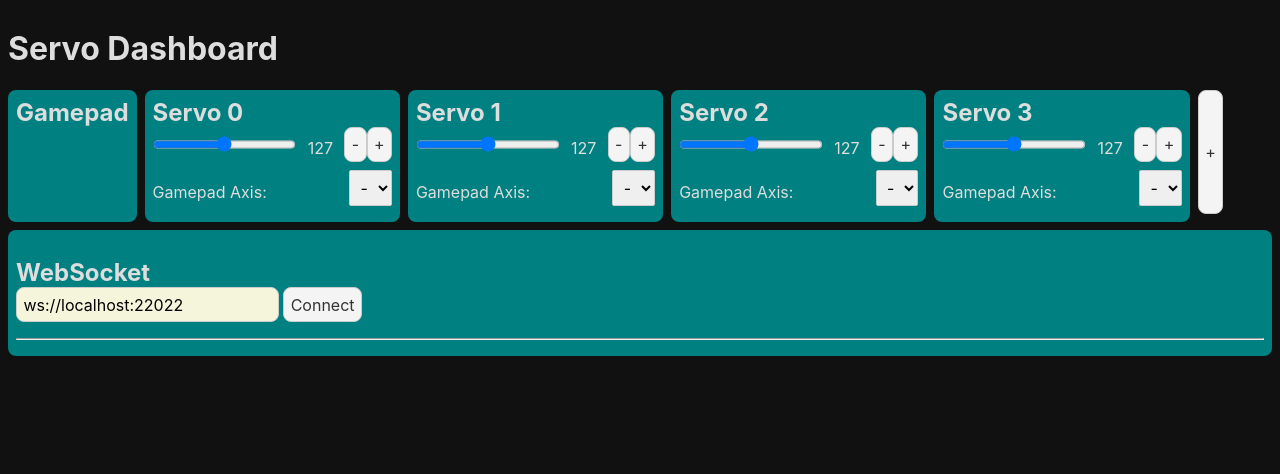
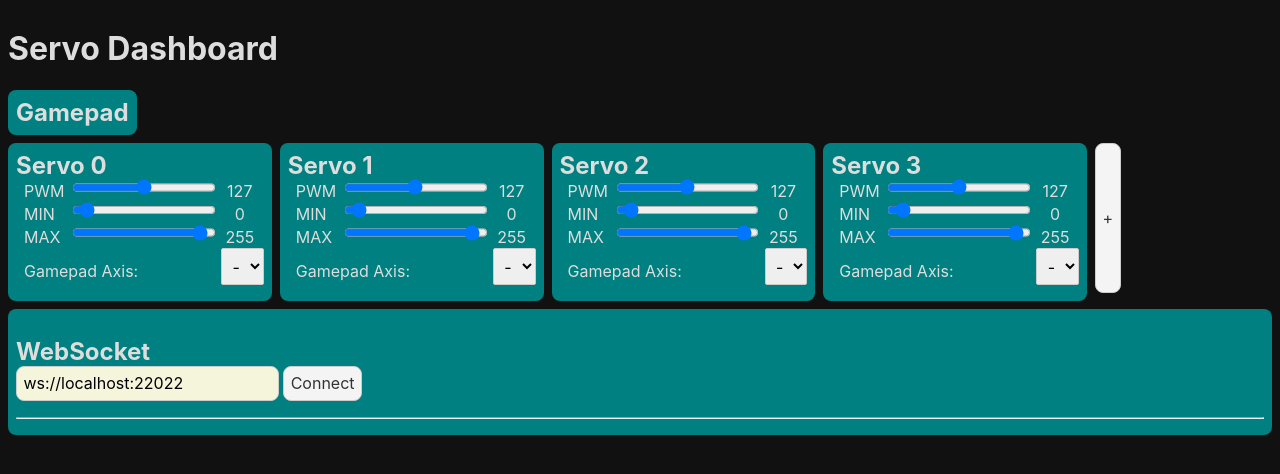
Before and after one commit to frepet/servo-dashboard, a Svelte app: page / in a window 1280 px wide. Shown: the top 474 px of the page. Built offline with nearby package versions, Linux system fonts and the light colour scheme.

Commit message:
Min/Max limits for servos

```diff
--- a/src/App.svelte
+++ b/src/App.svelte
@@ -10,8 +10,8 @@
 
 <h1>{name}</h1>
 <div class="container">
+	<Controller/>
 	<div class="cards">
-		<Controller/>
 
 		{#each servos as id}
 			<Servo {id}/>
@@ -34,6 +34,7 @@
 	}
 	.cards {
 		display: flex;
+		flex-wrap: wrap;
 		gap: 0.5rem;
 	}
 </style>
--- a/src/Controller.svelte
+++ b/src/Controller.svelte
@@ -38,7 +38,7 @@
 
     {#each axis as value, i}
         <div class='row'>
-            {i}
+            <p class="label">{i}</p>
             <input type="range" min={-1} max={1} step={0.01} {value} disabled>
             <p>{value.toFixed(2)}</p>
         </div>
@@ -50,6 +50,7 @@
         background-color: teal;
         border-radius: 0.5em;
         padding: 0.5em;
+        width: fit-content;
     }
 
     .container h2 {
@@ -59,6 +60,7 @@
 
     .row {
         display: flex;
+        margin-left: 0.5em;
     }
 
     .row input {
@@ -71,4 +73,10 @@
         width: 3em;
         text-align: right;
     }
+
+    .row .label {
+        width: 0.1em;
+        text-align: right;
+        margin-right: 0.5em;
+    }
 </style>
--- a/src/Servo.svelte
+++ b/src/Servo.svelte
@@ -3,19 +3,25 @@
     import { pwms } from "./PWMStore";
     import { clamp } from "./utils";
 
-    export let axis: number = -1;
-    export let startValue = 127;
-    export let speed = 1.0;
     export let id: number = 0;
 
     let name = `Servo ${id}`;
+    let axis: number = -1;
+    let min: number = 0;
+    let max: number = 255;
+    let startValue = 127;
+    let speed = 1.0;
 
     $pwms[id] = startValue;
+
+    $: min = clamp(min, 0, max);
 
     let poll: number;
     const loop = () => {
         if (axis > -1) {
-            $pwms[id] = clamp($pwms[id] + ($axes[axis] ?? 0) * speed, 0, 255);
+            $pwms[id] = clamp($pwms[id] + ($axes[axis] ?? 0) * speed, min, max);
+        } else {
+            $pwms[id] = clamp($pwms[id], min, max);
         }
         poll = requestAnimationFrame(loop);
     }
@@ -24,12 +30,25 @@
 
 <div class="container">
     <h2>{name}</h2>
+
     <div class="row">
-        <input type="range" min={0} max={255} step={1} bind:value={$pwms[id]}>
+        <p class="label">PWM</p>
+        <input type="range" min=0 max=255 step={1} bind:value={$pwms[id]}>
         <p>{Math.round($pwms[id])}</p>
-        <button on:click={() => $pwms[id]--}>-</button>
-        <button on:click={() => $pwms[id]++}>+</button>
     </div>
+
+    <div class="row">
+        <p class="label">MIN</p>
+        <input type="range" min={0} max={255} step={1} bind:value={min}>
+        <p>{min}</p>
+    </div>
+
+    <div class="row">
+        <p class="label">MAX</p>
+        <input type="range" min={0} max={255} step={1} bind:value={max}>
+        <p>{max}</p>
+    </div>
+
     <div class="row">
         <p>Gamepad Axis:</p>
         <select bind:value={axis}>
@@ -39,6 +58,7 @@
             {/each}
         </select>
     </div>
+
 </div>
 
 <style>
@@ -56,6 +76,11 @@
     .row {
         display: flex;
         justify-content: space-between;
+        margin-left: 0.5em;
+    }
+
+    .row input {
+        height: 0.8em;
     }
 
     .row p {
@@ -63,4 +88,9 @@
         min-width: 3em;
         text-align: center;
     }
+
+    .row .label {
+        text-align: left;
+        min-width: 3em;
+    }
 </style>
```
